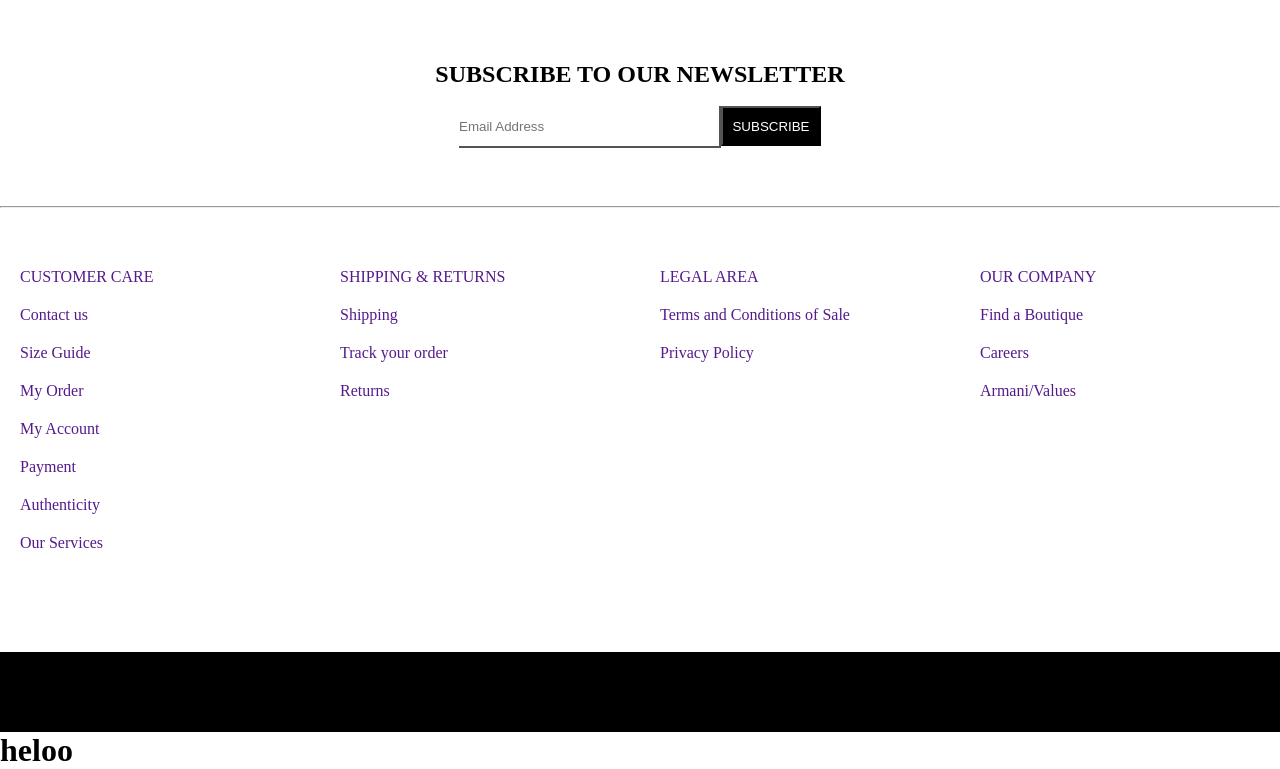
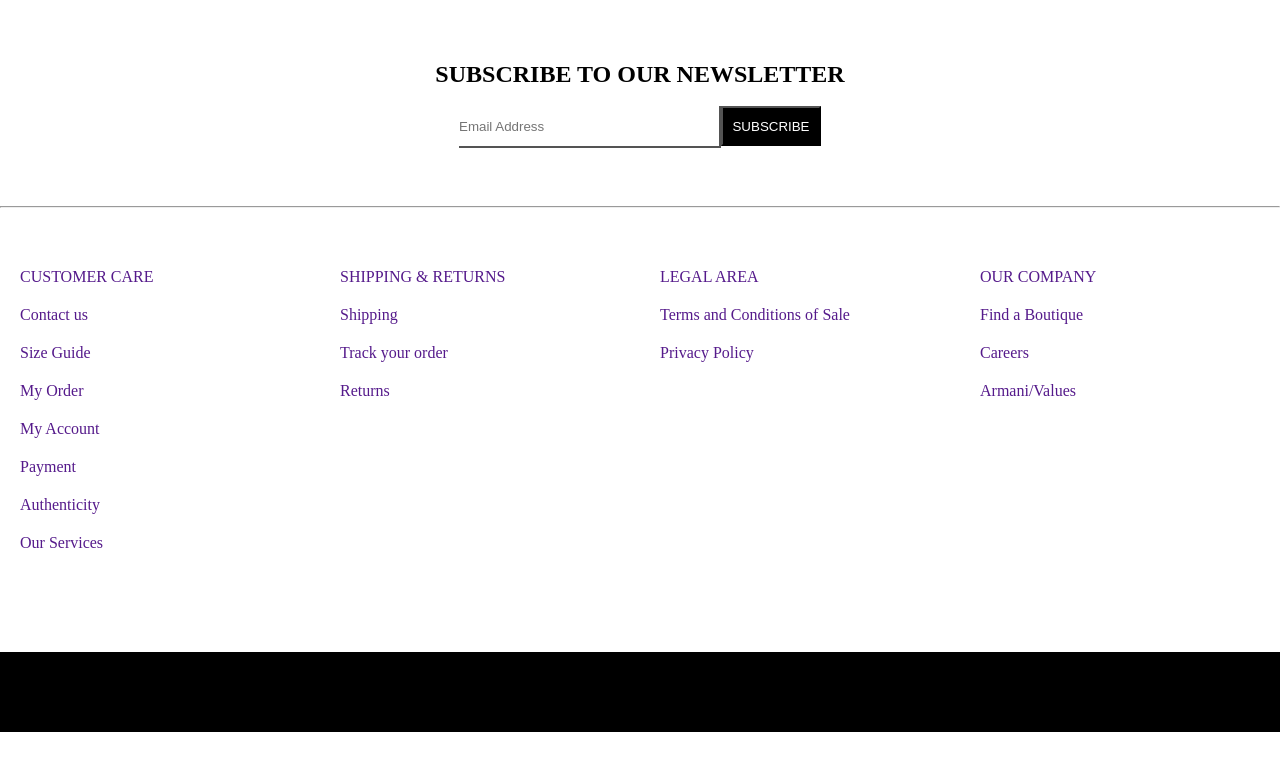
Before and after one commit to athult96/sample, a plain HTML site: page index.html in a window 1280 px wide. Shown: the part 3897-4666 px from the top of the page. After the commit the page ends 4629 px from the top, so only its background shows below. Drawn offline with Linux system fonts and the light colour scheme.

Commit message:
3rd commit

```diff
--- a/index.html
+++ b/index.html
@@ -256,7 +256,7 @@
 </div>
 
 
- <h1>heloo</h1>
+
 
 
 
```
